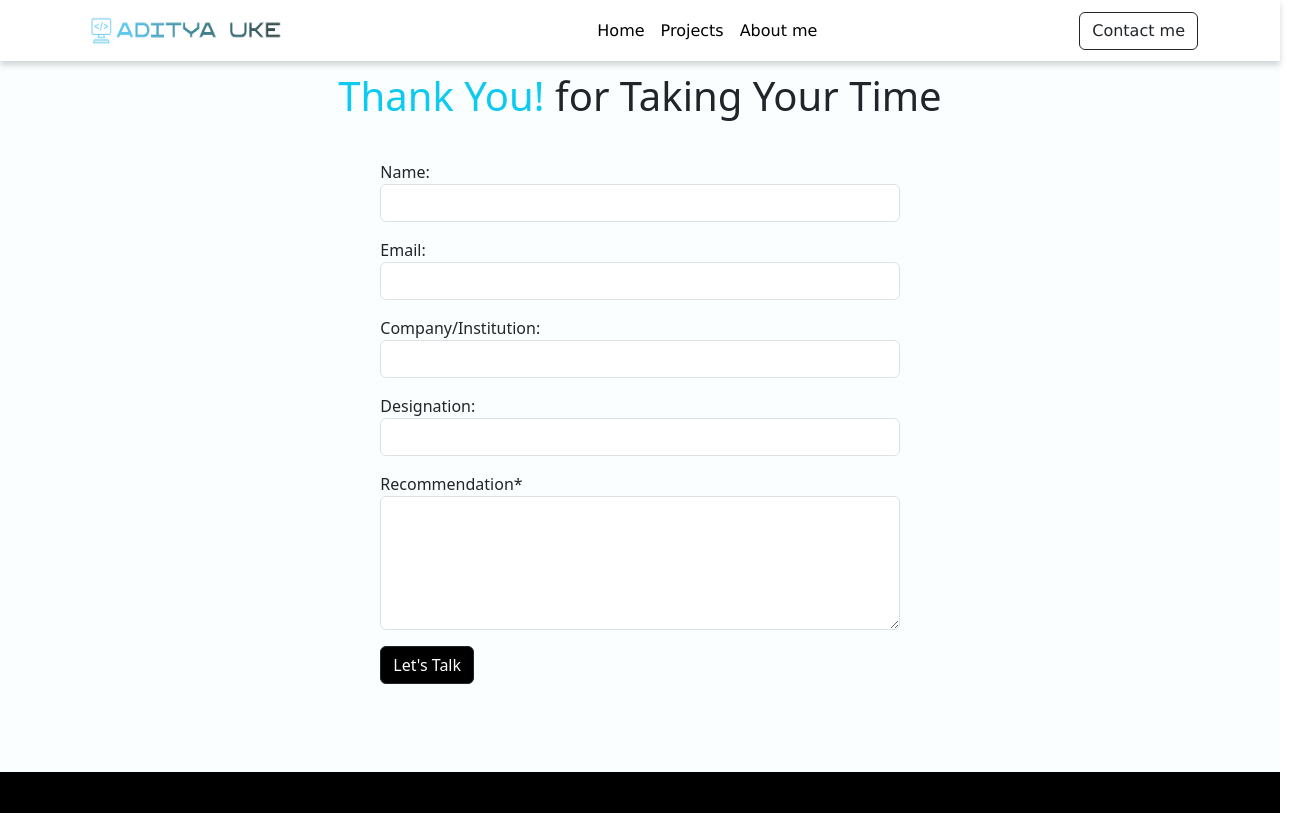
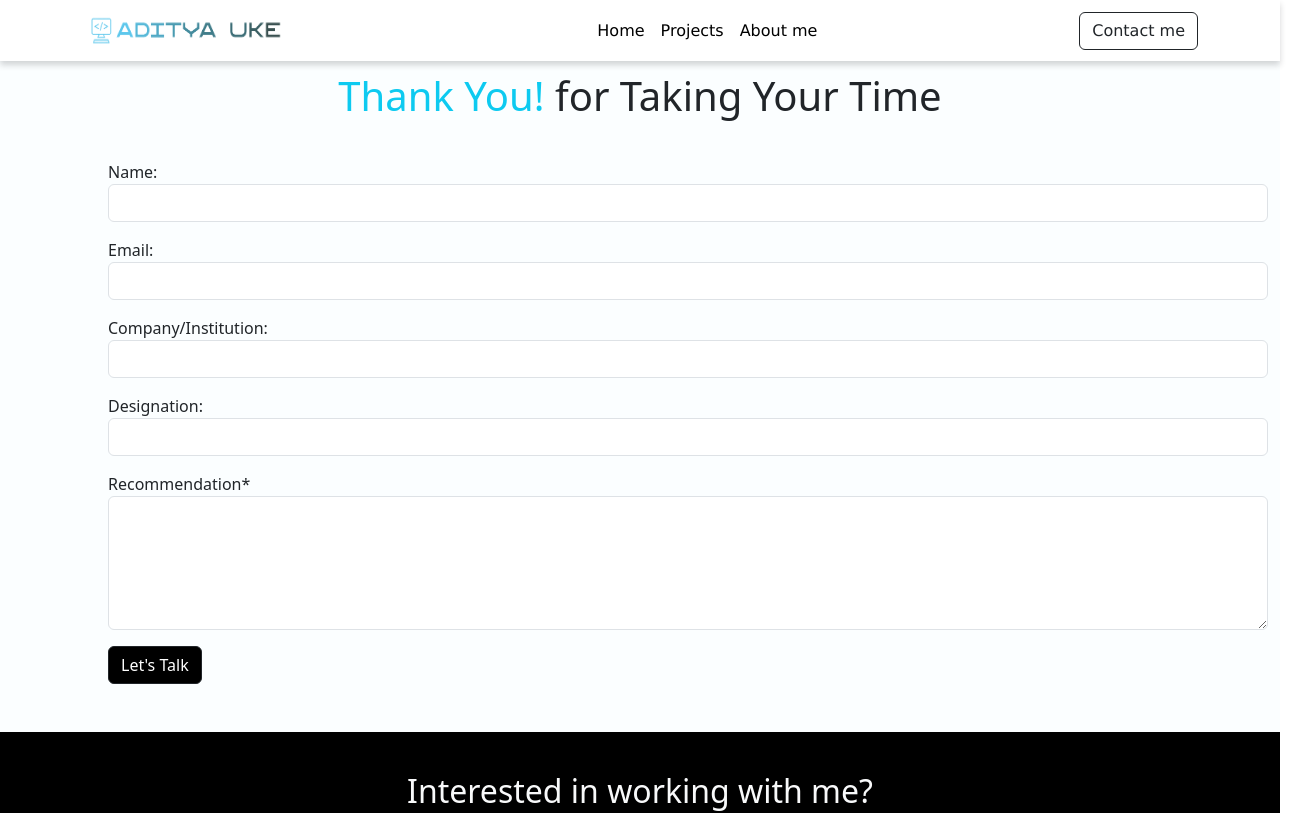
Before and after one commit to adityauke/aditya-uke-portfolio, a React (Create React App) app: page /write-a-recommendation in a window 1280 px wide. Shown: the top 813 px of the page, 1316 px wide, since content can reach past the window. Built offline with nearby package versions, Linux system fonts and the light colour scheme.

Commit message:
linked write recommendation section with email

```diff
--- a/src/components/writeRecommendation.js
+++ b/src/components/writeRecommendation.js
@@ -1,97 +1,57 @@
 import React, { Component } from "react";
-import { Consumer } from "../context";
-import {v4 as uuid} from "uuid";
+import { useForm } from "@formspree/react";
 
 class WriteRecommendation extends Component {
-    state={
-      name:"",
-      email:"",
-      company:"",
-      designation:"",
-      recommendation:"",
-      submitMessage:"",
-      submitMessageTextColor:"",
-    };
-
-
-  onChange=(event) => {
-    this.setState({
-      [event.target.name]: event.target.value,
-    })
-  };
-
-  onSubmit= (handler, event) => {
-    event.preventDefault();
-    let isSuccessfull=true;
-    if(isSuccessfull){
-      this.setState({
-          submitMessage:'Thanks for Recommendation!',
-          submitMessageTextColor:"text-info"
-      });
+  render() {
+    return (
+      <div className="container-fluid py-5" style={{ backgroundColor: "rgb(235 249 255 / 20%)" }}>
+        <h1 className="font-weight-light text-center my-4">
+          <span className="text-info">Thank You!</span> for Taking Your Time
+        </h1>
+        <MyForm />
+      </div>
+    );
   }
-    else{
-      this.setState({
-        submitMessage:'Ooops! Something went wrong...',
-        submitMessageTextColor:"text-danger"
-    });
 }
 
-  const newRecommendation = {
-    id:uuid(),
-    name: this.state.name,
-    company: this.state.company,
-    designation: this.state.designation,
-    recommendation: this.state.recommendation,
-  };
-  handler("ADD_RECOMMENDATION", newRecommendation);
-};
-  render() {
-    return(
-      <Consumer>
-        {(value) =>{
-          const {submitMessage,submitMessageTextColor}=this.state;
-          const{handler} = value
+function MyForm() {
+  const [state, handleSubmit] = useForm('myyqjelz');
+
+  if (state.succeeded) {
     return (
-      <div className="comtainer-fluid py-5" style={{backgroundColor:"rgb(235 249 255 / 20%)"}}>
-        <h1 className="font-weight-light text-center my-4"><span className="text-info " >Thank You!</span> for Taking Your Time</h1>
+      <div className="text-center">
+        <h4 className="text-info">Thank you for your Valuable Recommendation!</h4>
+      </div>
+    );
+  }
 
-        <div className="row justify-content-center">
-          <div className="col-11 col-lg-5">
-            <form onSubmit={this.onSubmit.bind(this, handler)}>
-              <div className="form-group pt-3 ">
-                <label for="name">Name: </label>
-                <input type="text" name="name" className="form-control " onChange={this.onChange} required/>
+  return (
+    <form onSubmit={handleSubmit} className="container-fluid mx-5 px-5">
+      <div className="form-group pt-3">
+        <label htmlFor="name">Name: </label>
+        <input type="text" name="name" className="form-control" required />
       </div>
       <div className="form-group pt-3">
-                <label for="email">Email: </label>
-                <input type="email" name="email" className="form-control " onChange={this.onChange} required/>
+        <label htmlFor="email">Email: </label>
+        <input type="email" name="email" className="form-control" required />
       </div>
       <div className="form-group pt-3">
-                <label for="company">Company/Institution: </label>
-                <input type="text" name="company" className="form-control" onChange={this.onChange} required/>
+        <label htmlFor="company">Company/Institution: </label>
+        <input type="text" name="company" className="form-control" required />
       </div>
       <div className="form-group pt-3">
-                <label for="designation">Designation: </label>
-                <input type="text" name="designation" className="form-control" onChange={this.onChange} required/>
+        <label htmlFor="designation">Designation: </label>
+        <input type="text" name="designation" className="form-control" required />
       </div>
       <div className="form-group pt-3">
-                <label for="recommendation">Recommendation*</label>
-                <textarea name="recommendation" className="form-control" rows="5" onChange={this.onChange} required></textarea>
+        <label htmlFor="recommendation">Recommendation*</label>
+        <textarea name="recommendation" className="form-control" rows="5" required></textarea>
       </div>
-              <button type="submit" className="btn btn-dark btn mt-3" style={{backgroundColor: "black"}}>Let's Talk</button>
+      <button type="submit" className="btn btn-dark btn mt-3" style={{ backgroundColor: "black" }}>
+        Let's Talk
+      </button>
     </form>
-          </div>
-        <div className="text-center py-3"><h4 className={submitMessageTextColor}>{submitMessage}</h4></div>
-
-        </div>
-      </div>
   );
-        }}
-      </Consumer>
-    );
-
-  }
-
 }
 
 export default WriteRecommendation;
```
Lines whose indentation alone changed are shown as unchanged.
